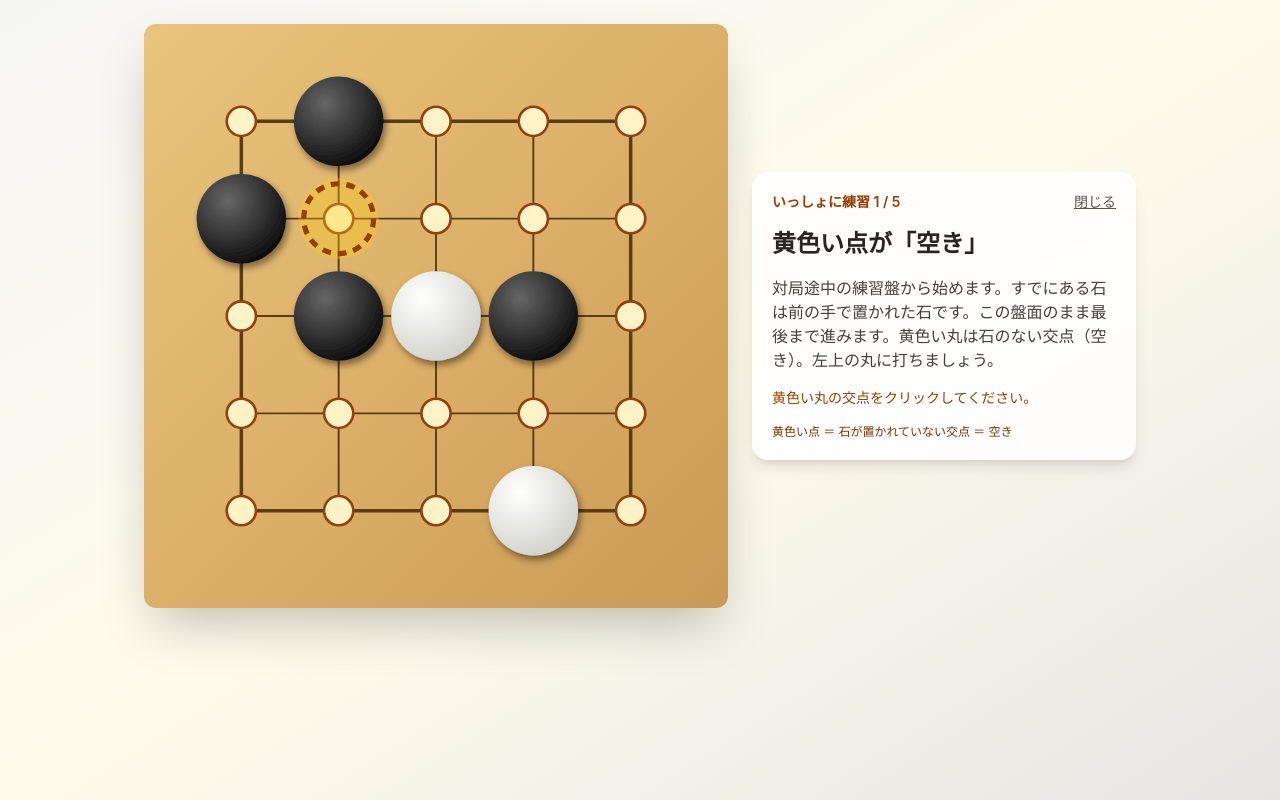
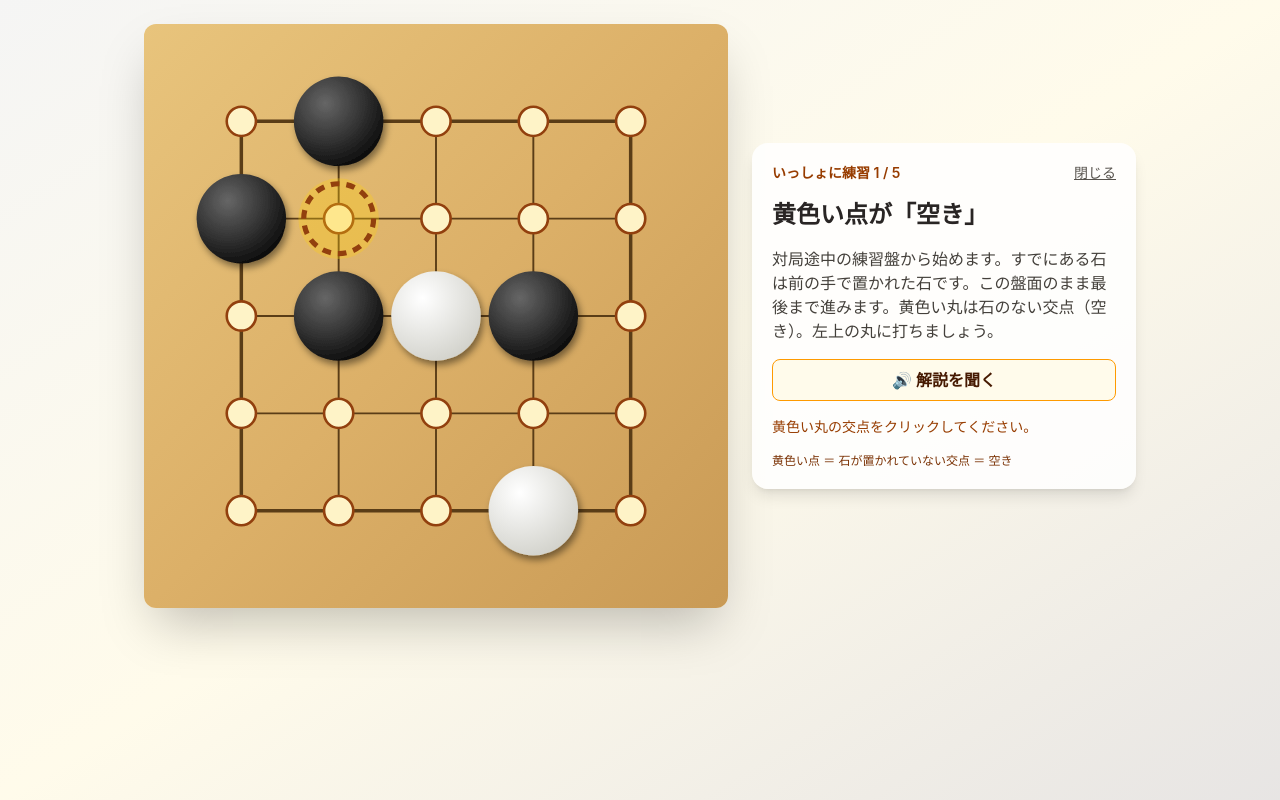
Before and after one commit to tokutake/playground, a React (Vite) app in the folder go-app/: page / in a window 1280 px wide. Both pictures are taken after a click on the button "🎓 ルールと勝つコツを盤上で体験する". Built offline with nearby package versions, Linux system fonts and the light colour scheme.

Commit message:
feat: add spoken tutorial explanations

```diff
--- a/go-app/src/App.tsx
+++ b/go-app/src/App.tsx
@@ -263,6 +263,7 @@ export default function App() {
   const [tutorialStep, setTutorialStep] = useState<number | null>(null)
   const [tutorialBoardState, setTutorialBoardState] = useState<BoardT>(emptyBoard(5))
   const [tutorialMessage, setTutorialMessage] = useState('')
+  const [tutorialSpeaking, setTutorialSpeaking] = useState(false)
   const [tips, setTips] = useState(true)
 
   const start = (s: number) => {
@@ -284,9 +285,40 @@ export default function App() {
   const cpuTurn = mode === 'cpu' && snap?.turn === 'W' && !finished
 
   const beginTutorial = () => {
+    if (typeof window !== 'undefined') window.speechSynthesis?.cancel()
+    setTutorialSpeaking(false)
     setTutorialBoardState(TUTORIAL_START_BOARD.map((row) => [...row]))
     setTutorialStep(0)
     setTutorialMessage('')
+  }
+
+  const stopTutorialSpeech = () => {
+    if (typeof window !== 'undefined') window.speechSynthesis?.cancel()
+    setTutorialSpeaking(false)
+  }
+
+  const closeTutorial = () => {
+    stopTutorialSpeech()
+    setTutorialStep(null)
+  }
+
+  const readTutorialAloud = () => {
+    if (tutorialStep === null || typeof window === 'undefined' || !('speechSynthesis' in window)) return
+    const completed = tutorialStep >= TUTORIAL_STEPS.length
+    const step = TUTORIAL_STEPS[Math.min(tutorialStep, TUTORIAL_STEPS.length - 1)]
+    const title = completed ? 'よくできました！' : step.title
+    const explanation = completed
+      ? '空きの意味、白石をアタリにして取る流れ、黒石をつなぐこと、陣地を広げることを、同じ盤面で体験しました。'
+      : `${step.text}${tutorialMessage ? ` ${tutorialMessage}` : ''}`
+    window.speechSynthesis.cancel()
+    const utterance = new SpeechSynthesisUtterance(`${title}。${explanation}`)
+    utterance.lang = 'ja-JP'
+    utterance.rate = 0.92
+    utterance.onstart = () => setTutorialSpeaking(true)
+    utterance.onend = () => setTutorialSpeaking(false)
+    utterance.onerror = () => setTutorialSpeaking(false)
+    setTutorialSpeaking(true)
+    window.speechSynthesis.speak(utterance)
   }
 
   const handleTutorialPlay = (pos: Pos) => {
@@ -301,6 +333,7 @@ export default function App() {
       setTutorialMessage('ここには石を置けません。黄色い丸の交点を選んでください。')
       return
     }
+    stopTutorialSpeech()
     setTutorialBoardState(result.board)
     setTutorialMessage(step.success)
     setTutorialStep(tutorialStep + 1)
@@ -390,6 +423,10 @@ export default function App() {
     }, 500)
     return () => clearTimeout(t)
   }, [snap, cpuTurn, commit, cpuDifficulty])
+
+  useEffect(() => () => {
+    if (typeof window !== 'undefined') window.speechSynthesis?.cancel()
+  }, [])
 
   const undo = () => {
     if (!history.length) return
@@ -534,14 +571,21 @@ export default function App() {
           <section className="w-full space-y-4 rounded-2xl bg-white/85 p-5 shadow-lg lg:w-96" aria-live="polite">
             <div className="flex items-center justify-between">
               <span className="text-sm font-semibold text-amber-800">{completed ? 'チュートリアル完了' : `いっしょに練習 ${tutorialStep + 1} / ${TUTORIAL_STEPS.length}`}</span>
-              <button className="text-sm text-stone-600 underline" onClick={() => setTutorialStep(null)}>閉じる</button>
+              <button className="text-sm text-stone-600 underline" onClick={closeTutorial}>閉じる</button>
             </div>
             <h1 className="text-2xl font-bold">{completed ? 'よくできました！' : step.title}</h1>
           <p className="text-stone-700">{completed ? '空きの意味、白石をアタリにして取る流れ、黒石をつなぐこと、陣地を広げることを、同じ盤面で体験しました。' : step.text}</p>
+            <button
+              className="w-full rounded-lg border border-amber-500 bg-amber-50 py-2 font-semibold text-amber-950 hover:bg-amber-100"
+              onClick={tutorialSpeaking ? stopTutorialSpeech : readTutorialAloud}
+              aria-pressed={tutorialSpeaking}
+            >
+              {tutorialSpeaking ? '⏹ 解説を止める' : '🔊 解説を聞く'}
+            </button>
             {!completed && <p className="text-sm text-amber-800">黄色い丸の交点をクリックしてください。</p>}
             {tutorialMessage && <p className="rounded-lg bg-green-100 p-3 text-sm text-green-900">{tutorialMessage}</p>}
             {completed ? (
-              <button className="w-full rounded-lg bg-amber-700 py-3 font-semibold text-white" onClick={() => setTutorialStep(null)}>対局に戻る</button>
+              <button className="w-full rounded-lg bg-amber-700 py-3 font-semibold text-white" onClick={closeTutorial}>対局に戻る</button>
             ) : tutorialStep < 2 ? (
               <p className="text-xs font-medium text-amber-900">黄色い点 ＝ 石が置かれていない交点 ＝ 空き</p>
             ) : (
```
